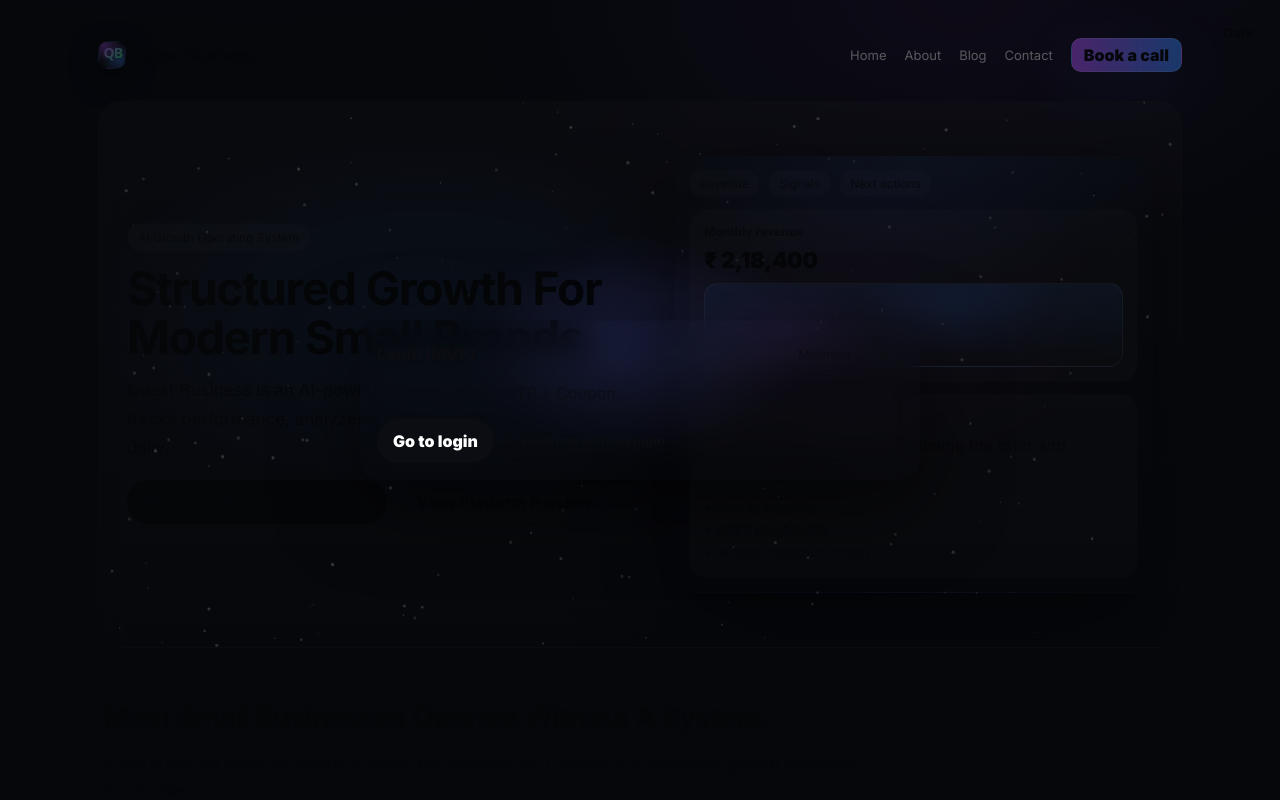
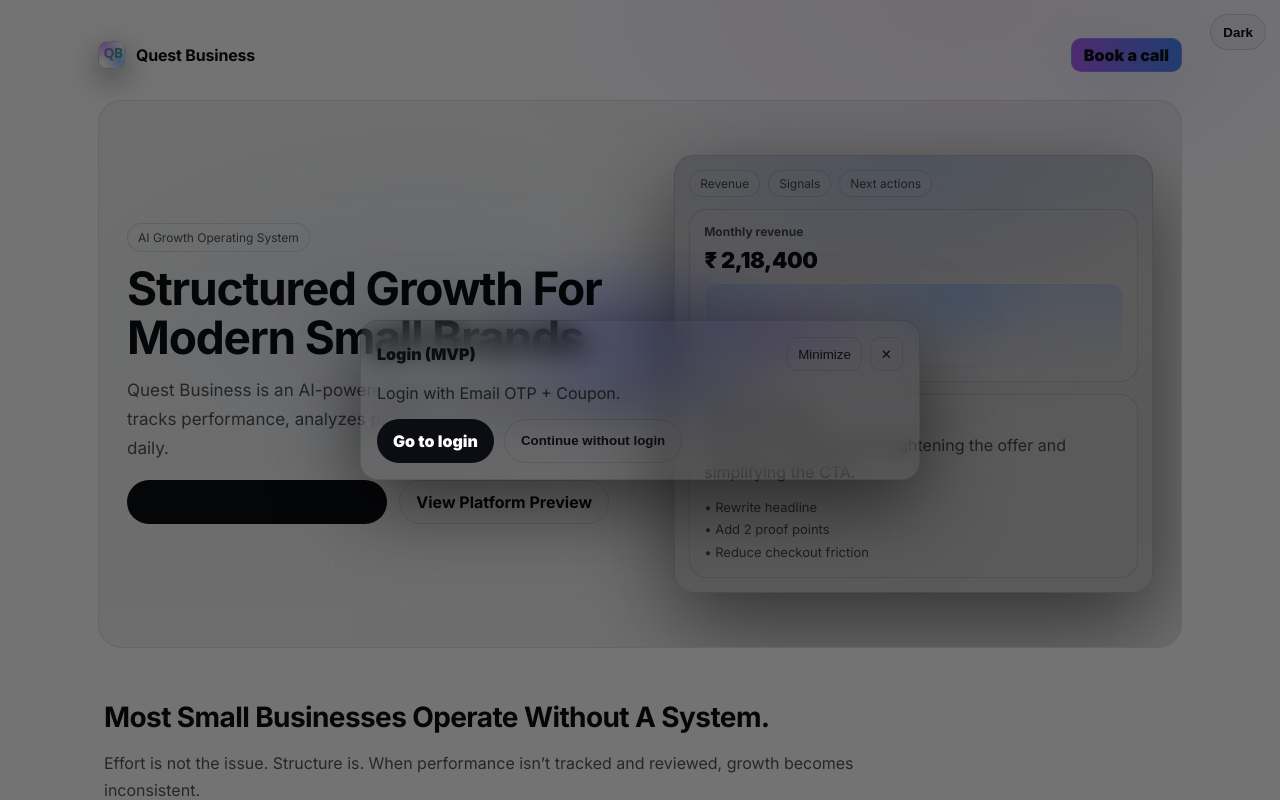
Before and after one commit to Vinayakfreak/questbusiness-web, a Next.js app: page / in a window 1280 px wide. Shown: the top 800 px of the page. Built offline with nearby package versions, Linux system fonts and the light colour scheme.

Commit message:
Fix light theme background for landing

```diff
--- a/src/app/page.module.css
+++ b/src/app/page.module.css
@@ -3,7 +3,14 @@
   background:
     radial-gradient(1200px 600px at 20% -10%, rgba(59, 130, 246, 0.16), transparent 60%),
     radial-gradient(900px 520px at 75% 0%, rgba(168, 85, 247, 0.12), transparent 55%),
-    #0b0f19;
+    var(--bg);
+}
+
+:global(html[data-theme="light"]) .page {
+  background:
+    radial-gradient(1200px 600px at 20% -10%, rgba(59, 130, 246, 0.10), transparent 60%),
+    radial-gradient(900px 520px at 75% 0%, rgba(168, 85, 247, 0.08), transparent 55%),
+    var(--bg);
 }
 
 .container {
@@ -85,6 +92,10 @@
   background:
     radial-gradient(600px 320px at 30% 40%, rgba(59, 130, 246, 0.22), transparent 60%),
     radial-gradient(520px 300px at 70% 40%, rgba(168, 85, 247, 0.18), transparent 55%);
+}
+
+:global(html[data-theme="light"]) .canvas {
+  opacity: 0.35;
 }
 
 .heroGlow {
```
